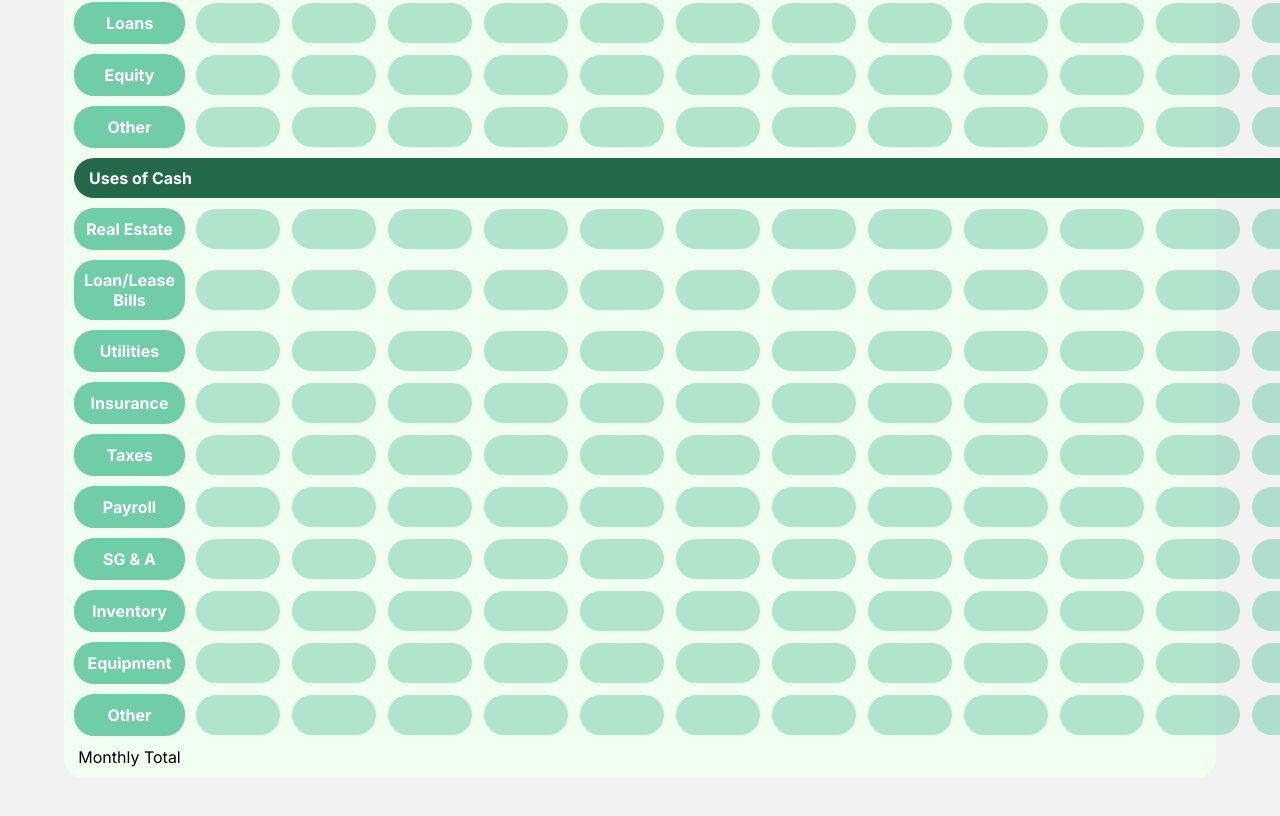
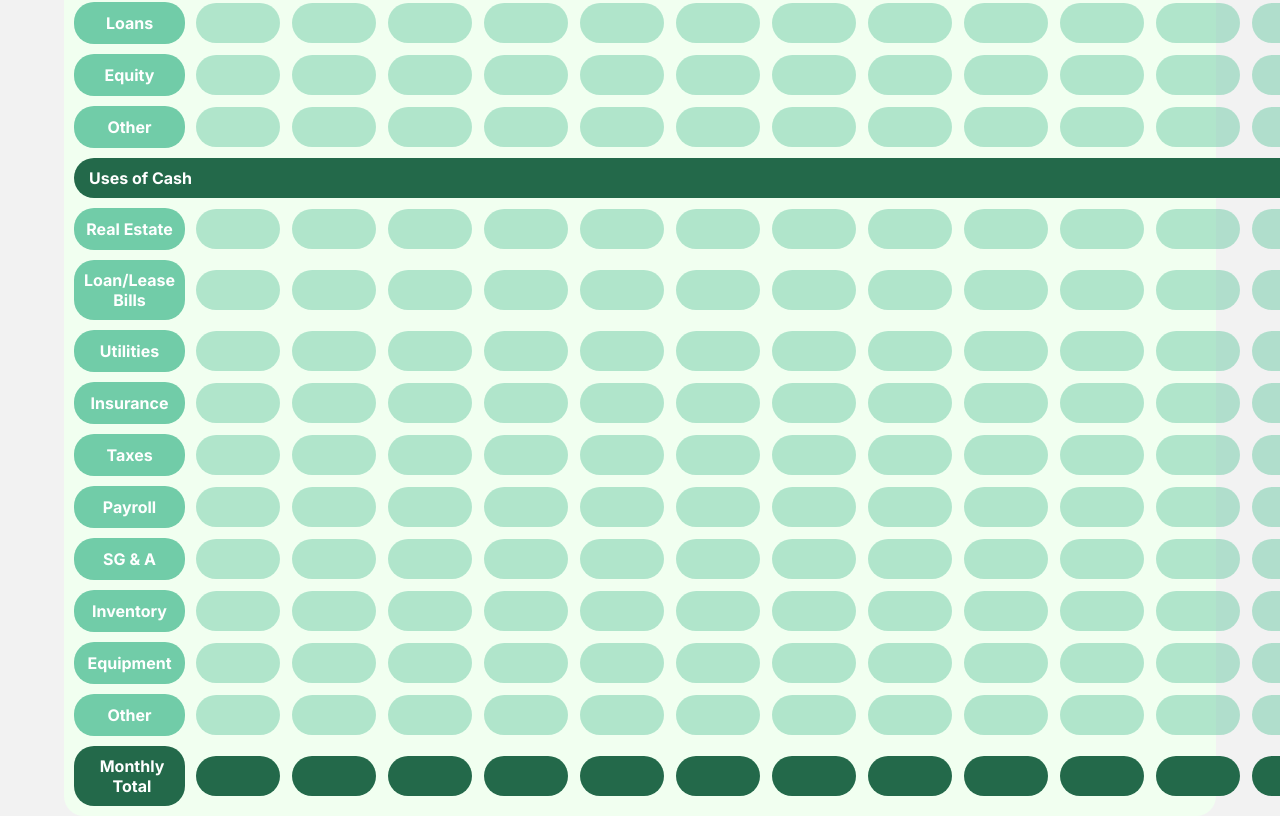
Before and after one commit to InvestMint-Dev/InvestMint-UI, a React (Create React App) app: page /cash-calculator in a window 1280 px wide. Shown: the part 340-1156 px from the top of the page. Before the commit the page ends 1118 px from the top, so only its background shows below. Built offline with nearby package versions, Linux system fonts and the light colour scheme.

Commit message:
styling last row

```diff
--- a/src/pages/create-account-page/create-account-page-4/cash-calculator/cash-calculator.css
+++ b/src/pages/create-account-page/create-account-page-4/cash-calculator/cash-calculator.css
@@ -45,3 +45,15 @@ th, td {
     padding: 10px;
     margin: 0;
 }
+
+.output-cell {
+    border-radius: 20px;
+    border: none;
+    width: 5vw;
+    height: 20px;
+    padding: 10px;
+    background-color: #23694A;
+    color: white;
+    font-weight: bold;
+    padding: 10px;
+}
--- a/src/pages/create-account-page/create-account-page-4/cash-calculator/cash-calculator.js
+++ b/src/pages/create-account-page/create-account-page-4/cash-calculator/cash-calculator.js
@@ -261,7 +261,19 @@ export const CashCalculator = () => {
 
                     {/* Monthly Total */}
                     <tr>
-                        <td>Monthly Total</td>
+                        <td className='section-divider' style={{textAlign: 'center'}}>Monthly Total</td>
+                        <td><input type="text" className="output-cell"></input></td>
+                        <td><input type="text" className="output-cell"></input></td>
+                        <td><input type="text" className="output-cell"></input></td>
+                        <td><input type="text" className="output-cell"></input></td>
+                        <td><input type="text" className="output-cell"></input></td>
+                        <td><input type="text" className="output-cell"></input></td>
+                        <td><input type="text" className="output-cell"></input></td>
+                        <td><input type="text" className="output-cell"></input></td>
+                        <td><input type="text" className="output-cell"></input></td>
+                        <td><input type="text" className="output-cell"></input></td>
+                        <td><input type="text" className="output-cell"></input></td>
+                        <td><input type="text" className="output-cell"></input></td>
                     </tr>
                 </tbody>
             </table>
```
